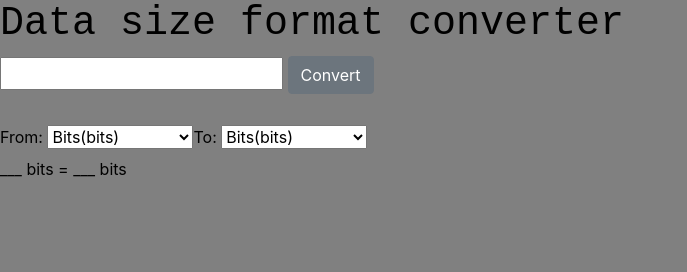
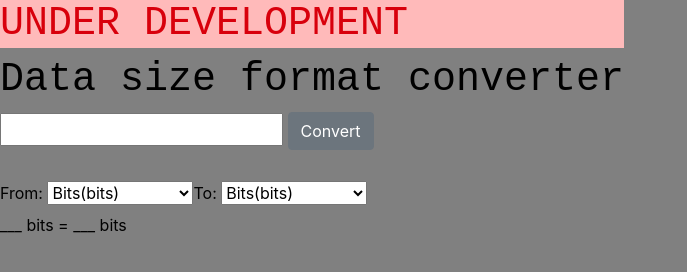
Before and after one commit to manish-rajpurohitt/digital-storage-value-converter, a website: page index.html in a window 1280 px wide. Shown: the whole page, without its empty margins (0-687 px from the left). Drawn offline with nearby package versions, Linux system fonts and the light colour scheme.

Commit message:
under dev warn :p

```diff
--- a/index.css
+++ b/index.css
@@ -4,6 +4,10 @@ body {
   display: flex;
   flex-direction: column;
   width: fit-content;
+}
+.dev-warning {
+  color: #d8000c;
+  background-color: #ffbaba;
 }
 h1 {
   align-items: center;
--- a/index.html
+++ b/index.html
@@ -30,6 +30,7 @@
     />
   </head>
   <body>
+    <h1 class="dev-warning">UNDER DEVELOPMENT</h1>
     <h1>Data size format converter</h1>
     <div class="cont">
       <input class="inp-area" type="text" id="inp-area" />
```
